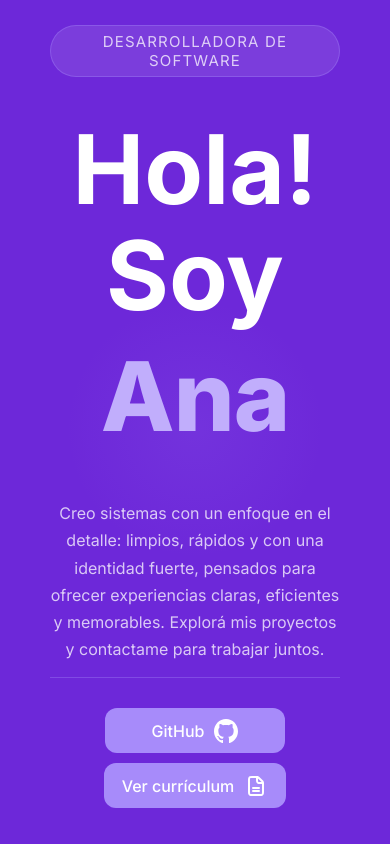
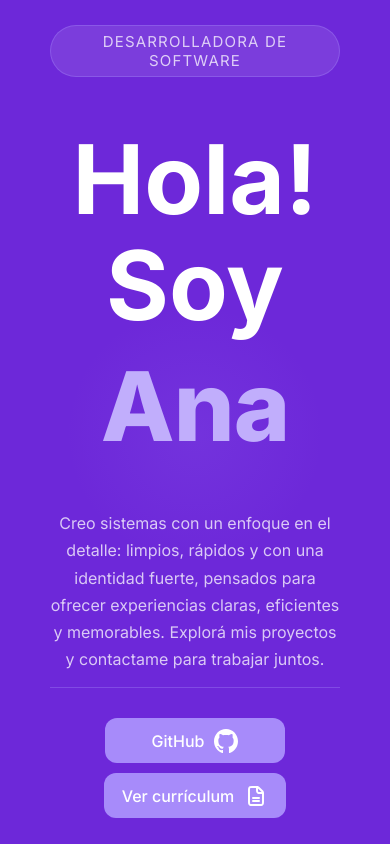
Before and after one commit to anadruetta29/dev-portfolio, a React (Vite) app: page / in a window 390 px wide. Shown: the top 844 px of the page. Built offline with nearby package versions, Linux system fonts and the light colour scheme.

Commit message:
Update style.module.css

```diff
--- a/src/ui/components/sections/about-me/style.module.css
+++ b/src/ui/components/sections/about-me/style.module.css
@@ -129,7 +129,7 @@
     .heroTitle {
         gap: 10px;
         padding-bottom: 0;
-        padding-top: 30px;
+        padding-top: 40px;
     }
 
     .description {
```
